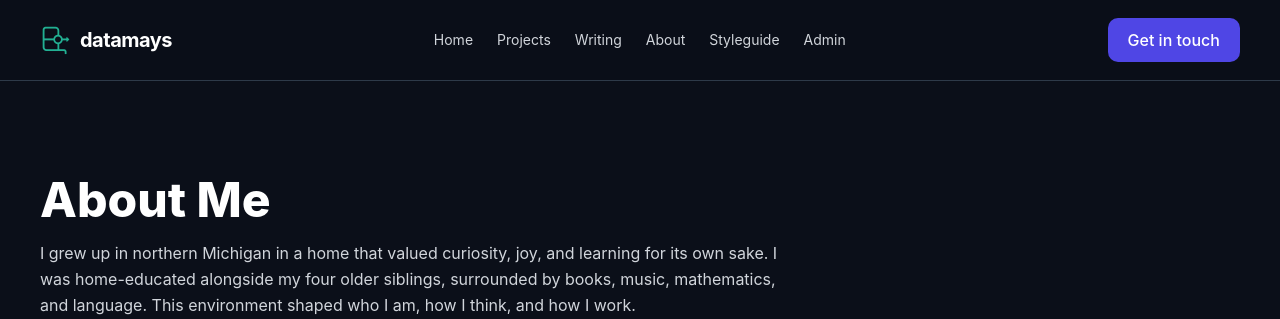
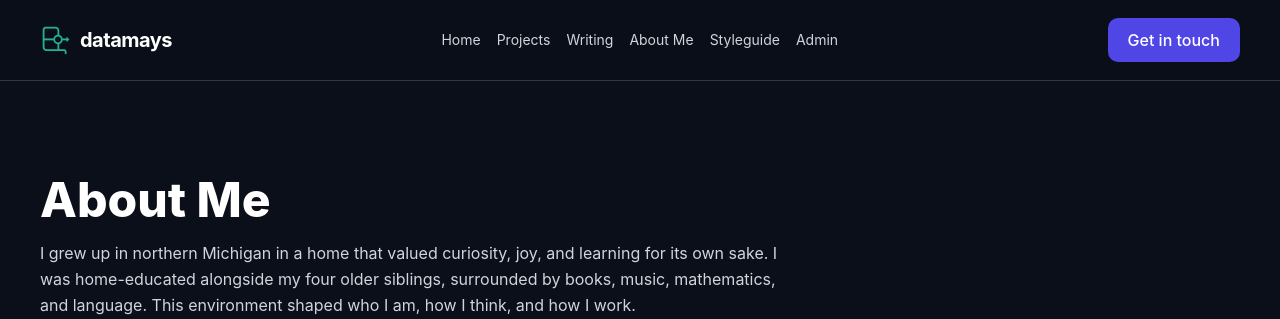
Before and after one commit to dimays/datamays, a Django app: page /about/ in a window 1280 px wide. Shown: the top 319 px of the page. Run offline with Django 5.2, Linux system fonts and the light colour scheme; the visitor is signed in with stand-in values (Sample User, id 1).

Commit message:
Minor tweaks

```diff
--- a/core/templates/core/partials/navbar.html
+++ b/core/templates/core/partials/navbar.html
@@ -21,11 +21,11 @@
     </a>
 
     <!-- Desktop Nav -->
-    <nav class="hidden md:flex items-center gap-6 text-text-secondary text-sm">
+    <nav class="hidden md:flex items-center gap-4 text-text-secondary text-sm">
       <a href="{% url 'core:home' %}" class="hover:text-white transition">Home</a>
       <a href="{% url 'core:projects_list' %}" class="hover:text-white transition">Projects</a>
       <a href="{% url 'core:writings_list' %}" class="hover:text-white transition">Writing</a>
-      <a href="{% url 'core:about' %}" class="hover:text-white transition">About</a>
+      <a href="{% url 'core:about' %}" class="hover:text-white transition">About Me</a>
       <a href="{% url 'core:styleguide' %}" class="hover:text-white transition">Styleguide</a>
       {% if request.user.is_authenticated and request.user.is_superuser %}
       <a href="{% url 'admin:index' %}" class="hover:text-white transition">Admin</a>
@@ -52,7 +52,11 @@
       <a href="{% url 'core:home' %}" class="hover:text-white">Home</a>
       <a href="{% url 'core:projects_list' %}" class="hover:text-white">Projects</a>
       <a href="{% url 'core:writings_list' %}" class="hover:text-white">Writing</a>
-      <a href="{% url 'core:about' %}" class="hover:text-white">About</a>
+      <a href="{% url 'core:about' %}" class="hover:text-white">About Me</a>
+      <a href="{% url 'core:styleguide' %}" class="hover:text-white">Styleguide</a>
+      {% if request.user.is_authenticated and request.user.is_superuser %}
+      <a href="{% url 'admin:index' %}" class="hover:text-white">Admin</a>
+      {% endif %}
 
       <a href="{% url 'core:home' %}"
          class="mt-4 text-center bg-primary hover:bg-primary-600 transition px-4 py-2 rounded-button">
```
